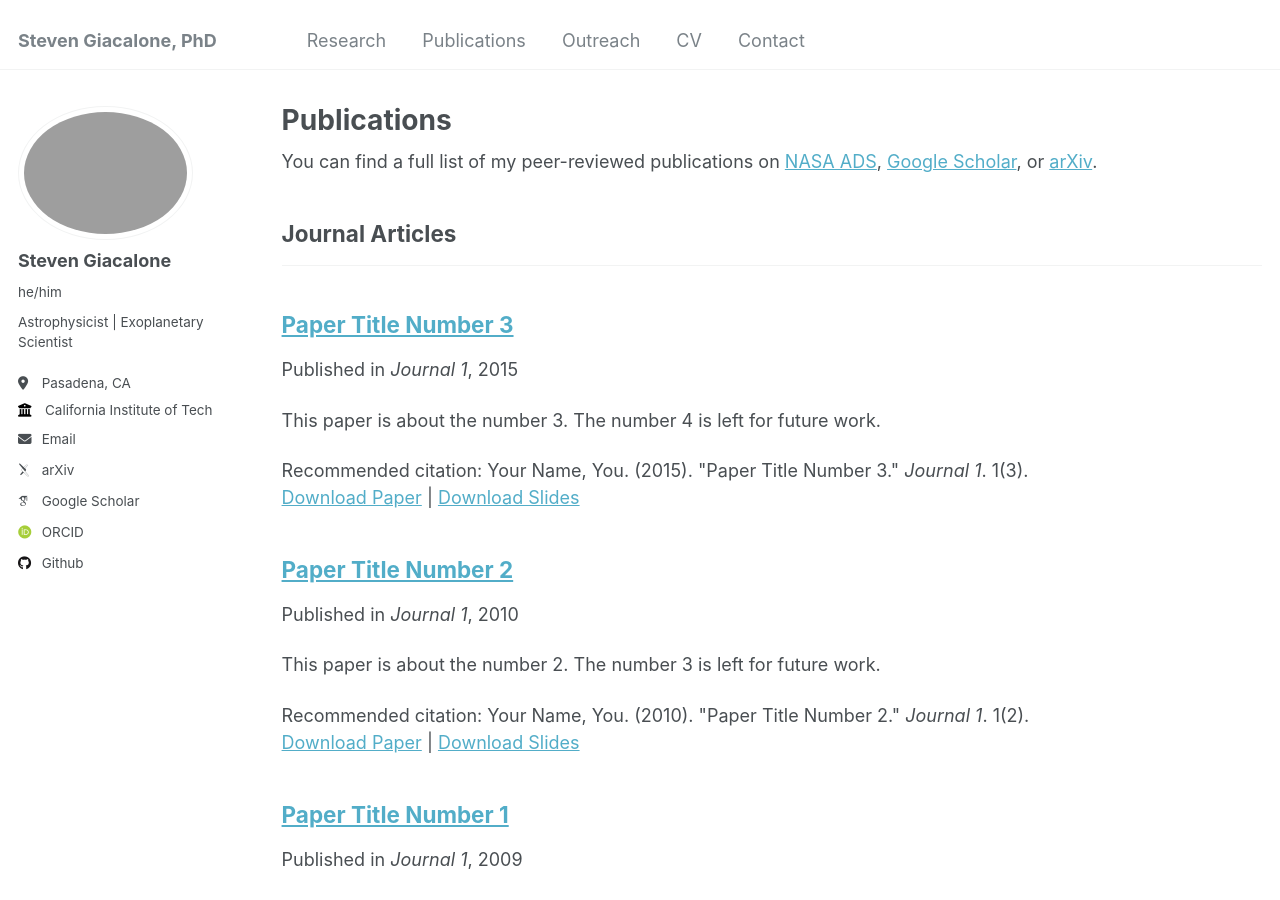
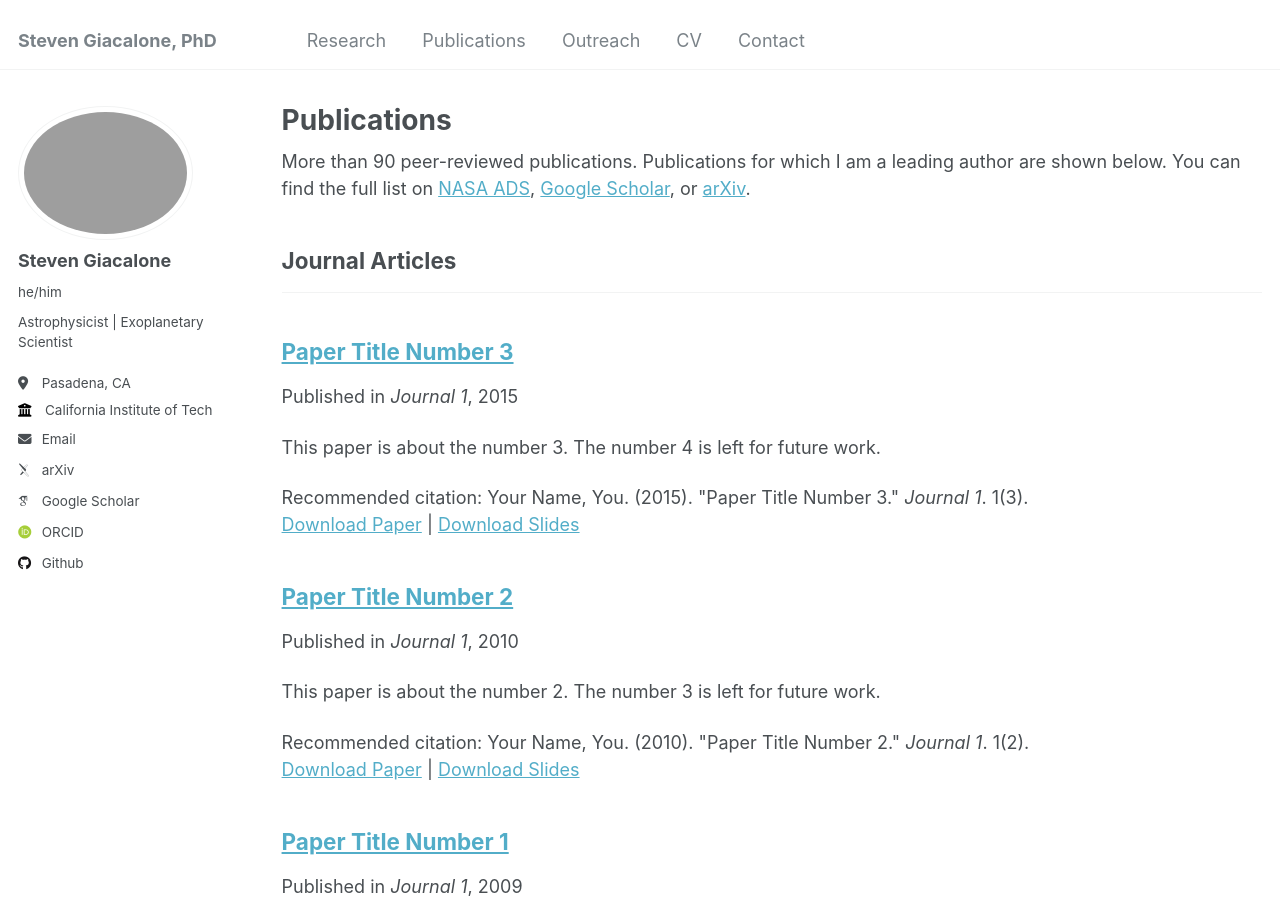
Before and after one commit to stevengiacalone/stevengiacalone.github.io, a Jekyll site: the page built from _pages/publications.html, in a window 1280 px wide and 900 px high. Built offline with Jekyll 4.4.1, drawn with Linux system fonts in a browser that asks for light colours; some web fonts are replaced.

Commit message:
Update publications.html

```diff
--- a/_pages/publications.html
+++ b/_pages/publications.html
@@ -6,7 +6,7 @@ author_profile: true
 ---
 
 {% if site.author.googlescholar %}
-  <div class="wordwrap">You can find a full list of my peer-reviewed publications on <a href="{{site.author.nasaads}}">NASA ADS</a>, <a href="{{site.author.googlescholar}}">Google Scholar</a>, or <a href="{{site.author.arxiv}}">arXiv</a>.</div>
+  <div class="wordwrap">More than 90 peer-reviewed publications. Publications for which I am a leading author are shown below. You can find the full list on <a href="{{site.author.nasaads}}">NASA ADS</a>, <a href="{{site.author.googlescholar}}">Google Scholar</a>, or <a href="{{site.author.arxiv}}">arXiv</a>.</div>
 {% endif %}
 
 {% include base_path %}
```
